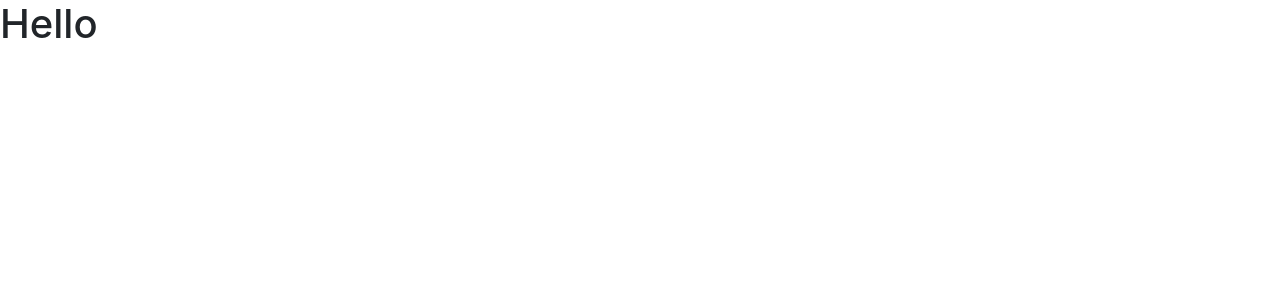
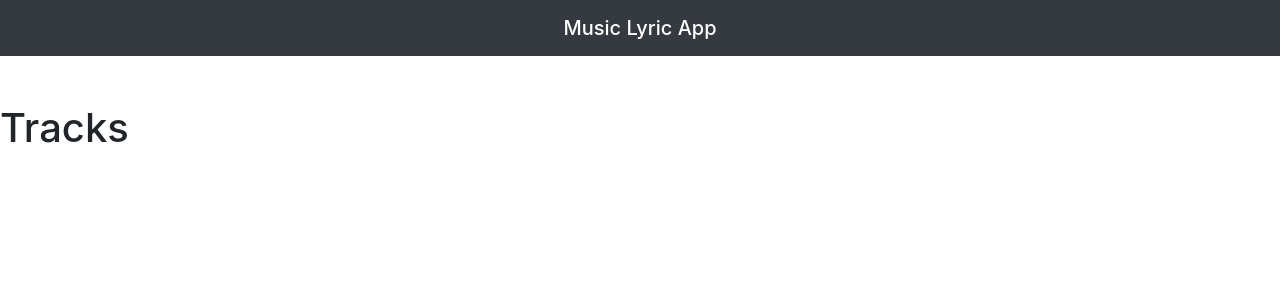
Before and after one commit to Izzyharvin/Music-Lyric-App, a React (Create React App) app in the folder lyric-finder/: page / in a window 1280 px wide. Shown: the top 300 px of the page. Built offline with nearby package versions, Linux system fonts and the light colour scheme.

Commit message:
added context, tracks, and index

```diff
--- a/lyric-finder/package.json
+++ b/lyric-finder/package.json
@@ -5,6 +5,7 @@
   "dependencies": {
     "react": "^16.10.2",
     "react-dom": "^16.10.2",
+    "react-router-dom": "^5.1.2",
     "react-scripts": "3.2.0"
   },
   "scripts": {
--- a/lyric-finder/src/App.js
+++ b/lyric-finder/src/App.js
@@ -1,12 +1,26 @@
 import React, {Component} from 'react';
+import {BrowserRouter as Router, Route, Switch} from "react-router-dom";
 import './App.css';
+import Navbar from "./components/layout/Navbar";
+import Index from "./components/layout/Index";
+import {Provider} from "./context";
 
 class App extends Component {
   render() {
     return (
-      <div className="App">
-        <h1>Hello</h1>
-      </div>
+      <Provider>
+        <Router>
+          <React.Fragment>
+            <Navbar/>
+            <div classNAme="container">
+              <Switch>
+                <Route exact path="/" component={Index}/>
+              </Switch>
+            </div>
+          </React.Fragment>
+        </Router>
+      </Provider>
+
     );
   }
 }
--- /dev/null
+++ b/lyric-finder/src/components/layout/Index.js
@@ -0,0 +1,12 @@
+import React from 'react';
+import Tracks from "../tracks/Tracks";
+
+const Index = () => {
+    return (
+        <React.Fragment>
+            <Tracks/>
+        </React.Fragment>
+    );
+};
+
+export default Index;
--- a/lyric-finder/src/components/layout/Navbar.js
+++ b/lyric-finder/src/components/layout/Navbar.js
@@ -0,0 +1,11 @@
+import React from "react";
+
+const Navbar = () => {
+    return (
+        <nav className="navbar navbar-dark bg-dark mb-5">
+            <span className="navbar-brand mb-0 h1 mx-auto">Music Lyric App</span>
+        </nav>
+    );
+};
+
+export default Navbar;
--- /dev/null
+++ b/lyric-finder/src/components/tracks/Tracks.js
@@ -0,0 +1,17 @@
+import React, { Component } from 'react';
+import {Consumer} from "../../context";
+
+class Tracks extends Component {
+    render() {
+        return (
+            <Consumer>
+                {value => {
+                    console.log(value);
+                    return <h1>Tracks</h1>
+                }}
+            </Consumer>
+        );
+    }
+}
+
+export default Tracks;
--- /dev/null
+++ b/lyric-finder/src/context.js
@@ -0,0 +1,23 @@
+import React, { Component } from 'react';
+
+const Context = React.createContext();
+
+export class Provider extends Component {
+    state = {
+        track_list: [
+            {track: {track_name:"abc"}},
+            {track: {track_name:"123"}}
+        ],
+        heading: "Top 10 Tracks"
+    };
+
+    render() {
+        return (
+            <Context.Provider value={this.state}>
+                {this.props.children}
+            </Context.Provider>
+        );
+    }
+}
+
+export const Consumer = Context.Consumer;
```
Also changed, not shown: 1 other file (tests, documents, lock files or other folders).
